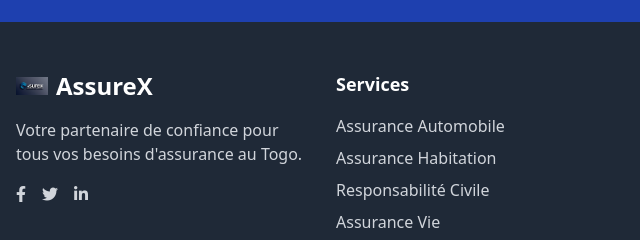
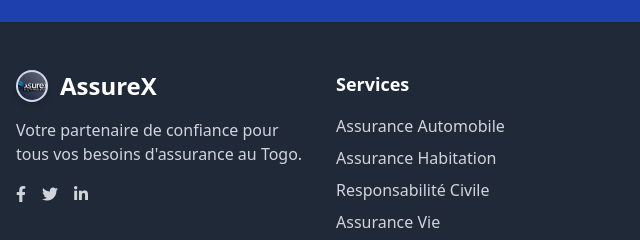
Before and after one commit to jeremiekounoudji/assurex-website, a plain HTML site: page services.html in a window 1280 px wide. Shown: the part 4110-4350 px from the top of the page, 0-640 px from the left. Drawn offline with nearby package versions, Linux system fonts and the light colour scheme.

Commit message:
feat: add circular logo effect to all footer logos

```diff
--- a/services.html
+++ b/services.html
@@ -298,8 +298,10 @@
         <div class="container mx-auto px-4">
             <div class="grid md:grid-cols-4 gap-8">
                 <div>
-                    <div class="flex items-center space-x-2 mb-4">
-                        <img src="logo.jpg" alt="AssureX Logo" class="h-8 w-8 object-contain">
+                    <div class="flex items-center space-x-3 mb-4">
+                        <div class="w-8 h-8 rounded-full overflow-hidden bg-white shadow-md border-2 border-primary/20">
+                            <img src="logo.jpg" alt="AssureX Logo" class="w-full h-full object-cover">
+                        </div>
                         <span class="text-2xl font-bold">AssureX</span>
                     </div>
                     <p class="text-gray-300 mb-4">Votre partenaire de confiance pour tous vos besoins d'assurance au Togo.</p>
```
Also changed, not shown: index.html (+2 -2 lines).
